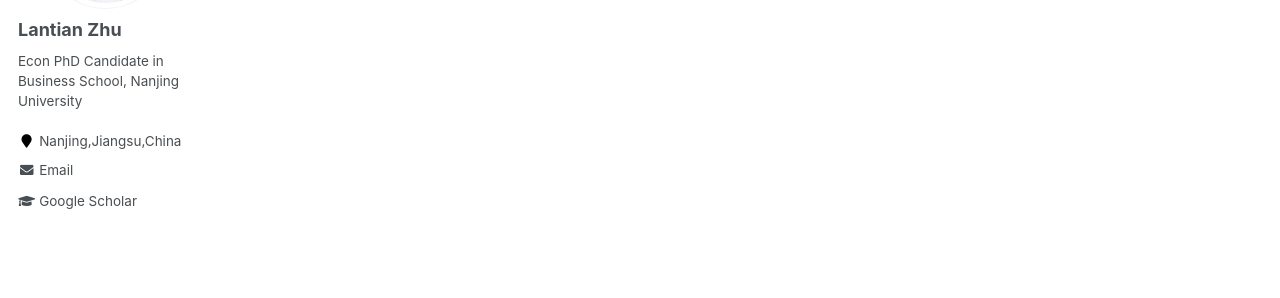
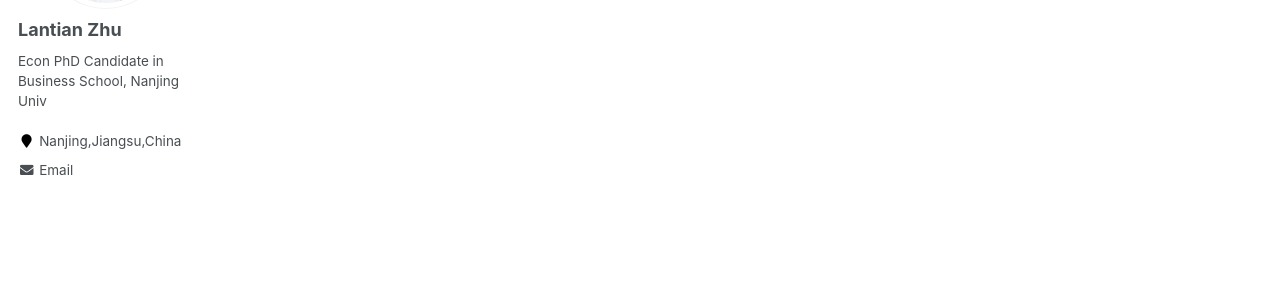
Before and after one commit to lantianZhu/lantianZhu.github.io, a Jekyll site: the page built from _pages/about.md, in a window 1280 px wide. Shown: the part 358-656 px from the top of the page. Built offline with Jekyll 4.4.1, drawn with Linux system fonts in a browser that asks for light colours.

Commit message:
Update _config.yml

```diff
--- a/_config.yml
+++ b/_config.yml
@@ -82,11 +82,11 @@ analytics:
 author:
   name             : "Lantian Zhu"
   avatar           : "profile_pic.jpg"
-  bio              : "Econ PhD Candidate in Business School, Nanjing University"
+  bio              : "Econ PhD Candidate in Business School, Nanjing Univ"
   location         : "Nanjing,Jiangsu,China"
   employer         :
   pubmed           :
-  googlescholar    : "https://scholar.google.com/citations?user=1IIm5DEAAAAJ&hl=en"
+  中文网站    : "https://zlt93.mysxl.cn/"
   email            : "zhulantian93@163.com"
   researchgate     :  # example: "https://www.researchgate.net/profile/yourprofile"
   uri              :
```
